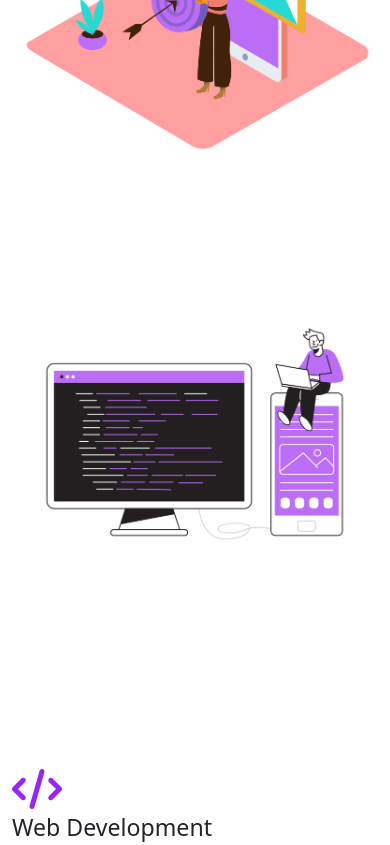
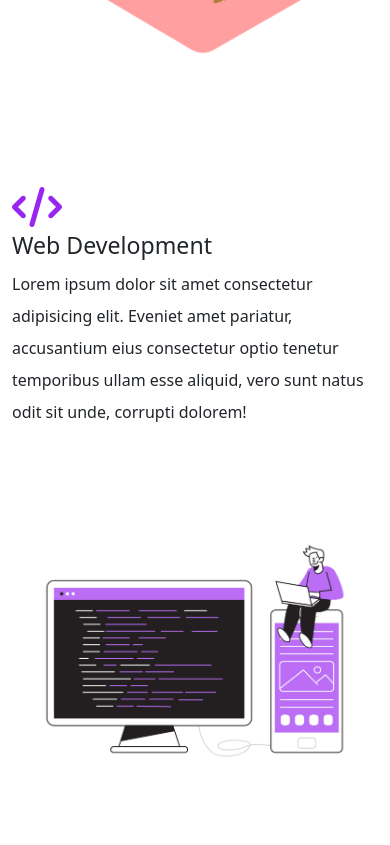
Before and after one commit to professorhobo31/Bootstrap-Sass-PracticeRepo, a website: page practice2_portfolio/index.html in a window 390 px wide. Shown: the part 1940-2785 px from the top of the page. Drawn offline with nearby package versions, Linux system fonts and the light colour scheme; files that its build step writes are made by us from their sources; files whose address does not match are found by name.

Commit message:
Fix order of service content for small devices
Using media break mids, and special IDs for the mid section text and
image containers, we re-order them on small screens so that they flow in
an text > image > text > image... order instead of the large screen ver-
sion which goes text > image > image > text.

```diff
--- a/practice2_portfolio/index.html
+++ b/practice2_portfolio/index.html
@@ -157,7 +157,7 @@
 
     <!-- CONTENT FOR SERVICES -->
 
-    <div class="container">
+    <div class="container" id="service-section-container">
       <!-- MARKETING -->
       <div class="row">
         <div class="col-lg-6 col-md-6 col-sm-12 col-xs-12 services mt-4">
@@ -183,14 +183,14 @@
             <img
               src="images/services/coding-5-61.png"
               alt="Coding Illustration"
-              class="img-fluid"
+              class="img-fluid pt-md-5"
             />
           </div>
         </div>
       </div>
       <!-- WEB DEVELOPMENT -->
       <div class="row">
-        <div class="col-lg-6 col-md-6 col-sm-12 col-xs-12 services mt-4">
+        <div class="col-lg-6 col-md-6 col-sm-12 col-xs-12 services mt-4" id="middle-left">
           <div class="services__content">
             <img
               src="images/services/coding-29.png"
@@ -199,7 +199,7 @@
             />
           </div>
         </div>
-        <div class="col-lg-6 col-md-6 col-sm-12 col-xs-12 services mt-4">
+        <div class="col-lg-6 col-md-6 col-sm-12 col-xs-12 services mt-4" id="middle-right">
           <div class="services__content">
             <div class="services__content">
               <div class="icon fas fa-code"></div>
--- a/practice2_portfolio/src/scss/sections/_services.scss
+++ b/practice2_portfolio/src/scss/sections/_services.scss
@@ -2,11 +2,34 @@
 @use "../components/mixins" as *;
 
 .services {
-    &__content {
-        .icon {
-            font-size: 2.5rem;
-            color: $primary;
-            margin-top: 8rem;
-        }
+  &__content {
+    .icon {
+      font-size: 2.5rem;
+      color: $primary;
+      padding-top: 9rem;
+      @include media-breakpoint-down(md) {
+        padding-top: 1rem;
+      }
     }
+  }
 }
+
+#service-section-container {
+  .row {
+    @include media-breakpoint-down(lg) {
+      padding-top: 1rem;
+    }
+  }
+}
+
+#middle-left {
+  @include media-breakpoint-down(md) {
+    order: 2;
+  }
+}
+
+#middle-right {
+  @include media-breakpoint-down(md) {
+    order: 1;
+  }
+}
```
Also changed, not shown: practice2_portfolio/src/css/style.css.
